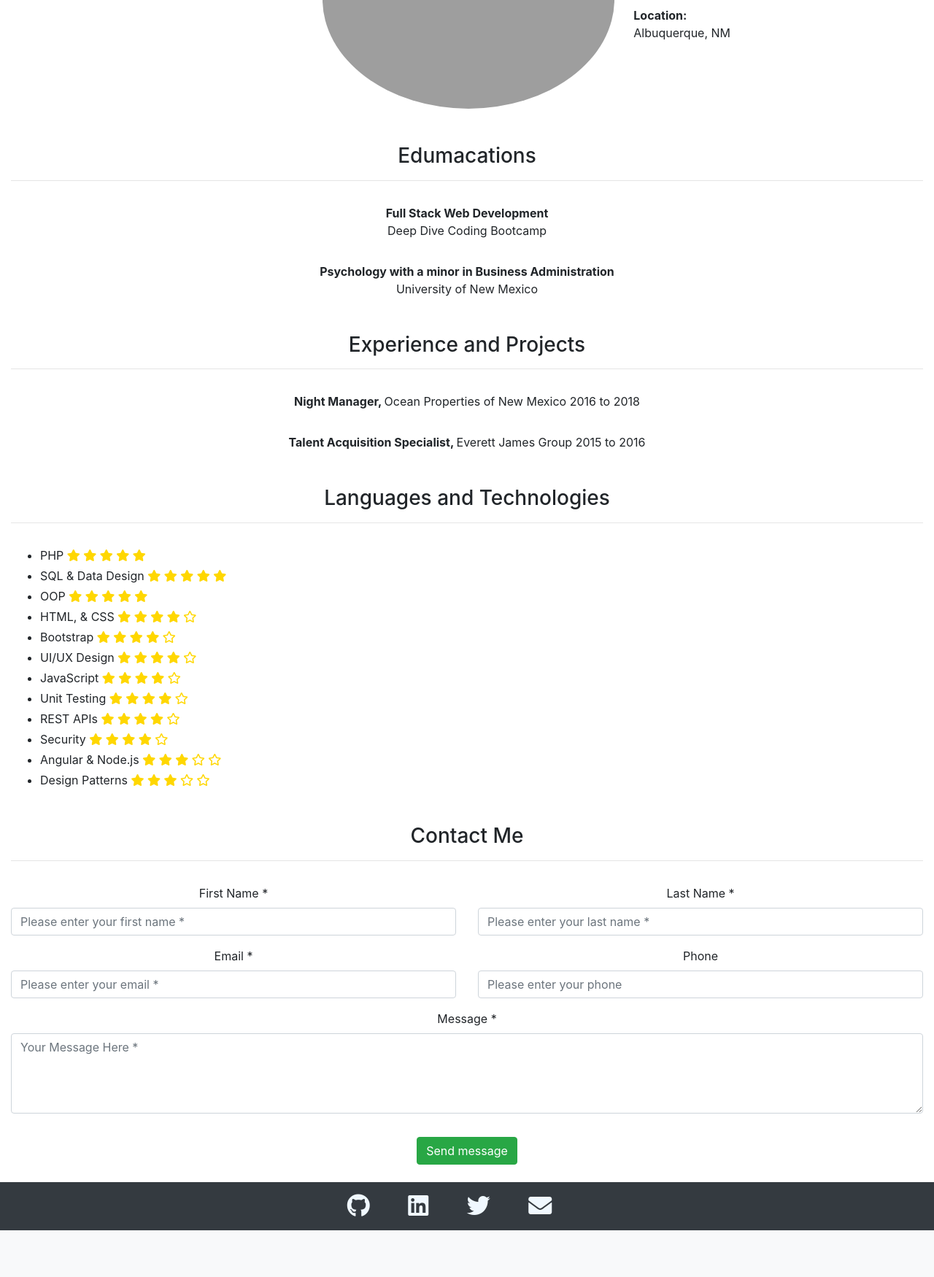
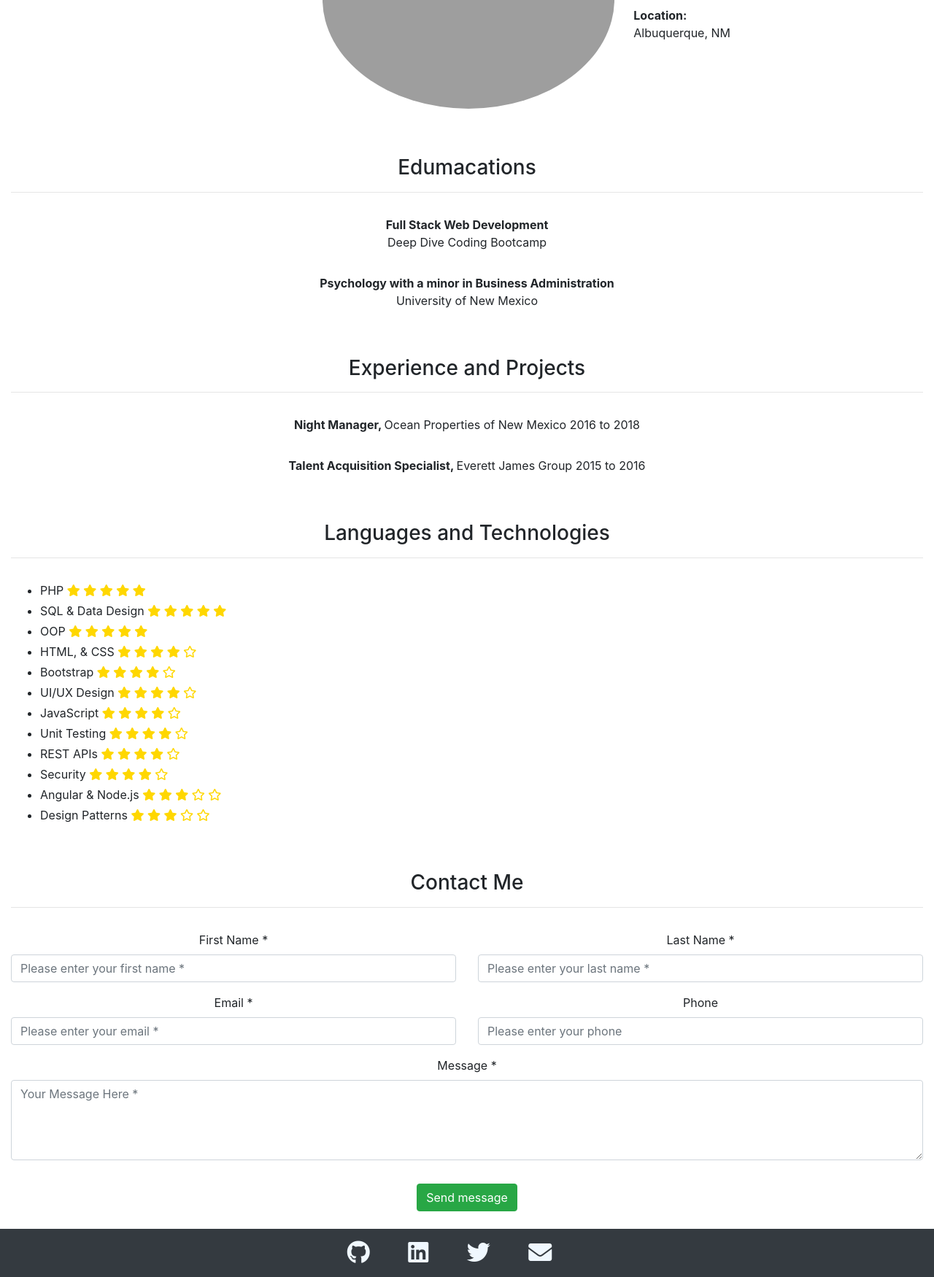
Before and after one commit to jticer4/my-pwp-james, a PHP site: page / in a window 1280 px wide. Shown: the part 1013-2763 px from the top of the page at 73% size. Before the commit the page ends 2699 px from the top, so only its background shows below. Run offline with PHP 8.4, Linux system fonts and the light colour scheme; some libraries are stand-ins or nearby versions; grey boxes are pictures that could not be loaded.

Commit message:
fixed the spacing between education, languages and technologies, and my contact me form

```diff
--- a/public_html/index.php
+++ b/public_html/index.php
@@ -100,7 +100,7 @@
 		</div>
 		<!-- edumacations section -->
 		<div class="container-fluid text-center">
-			<h3 class="mt-5" id="edumacations">Edumacations</h3>
+			<h3 class="mt-5 pt-3" id="edumacations">Edumacations</h3>
 			<!-- my horizontal rule after the edumacations title -->
 			<hr class="pb-3">
 			<!-- my edumacational credentials are listed here -->
@@ -109,7 +109,7 @@
 		</div>
 		<!-- experience and projects section -->
 		<div class="container-fluid text-center">
-			<h3 class="mt-5" id="experience">Experience and Projects</h3>
+			<h3 class="mt-5 pt-3" id="experience">Experience and Projects</h3>
 			<!-- my horizontal rule after my experience and projects section -->
 			<hr class="pb-3">
 			<!-- my actual experience goes here -->
@@ -118,7 +118,7 @@
 		</div>
 		<!-- languages and technologies section -->
 		<div class="container-fluid text-center">
-			<h3 class="mt-5" id="languages">Languages and Technologies</h3>
+			<h3 class="mt-5 pt-3" id="languages">Languages and Technologies</h3>
 			<!-- my horizontal rule under languages and technologies -->
 			<hr class="pb-3">
 			<ul class="text-left">
@@ -222,7 +222,7 @@
 		</div>
 		<!-- contact me form -->
 		<div class="container-fluid text-center">
-			<h3 class="mt-5" id="contact">Contact Me</h3>
+			<h3 class="mt-5 pt-3" id="contact">Contact Me</h3>
 			<!-- the horizontal rule under my contact me title -->
 			<hr class="pb-3">
 			<form id="contact-form" action="php/mailer.php" method="post">
```
